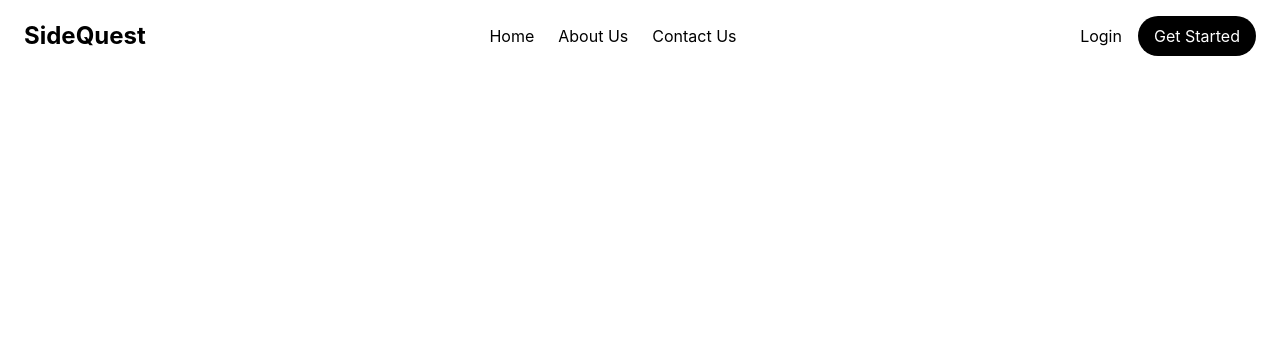
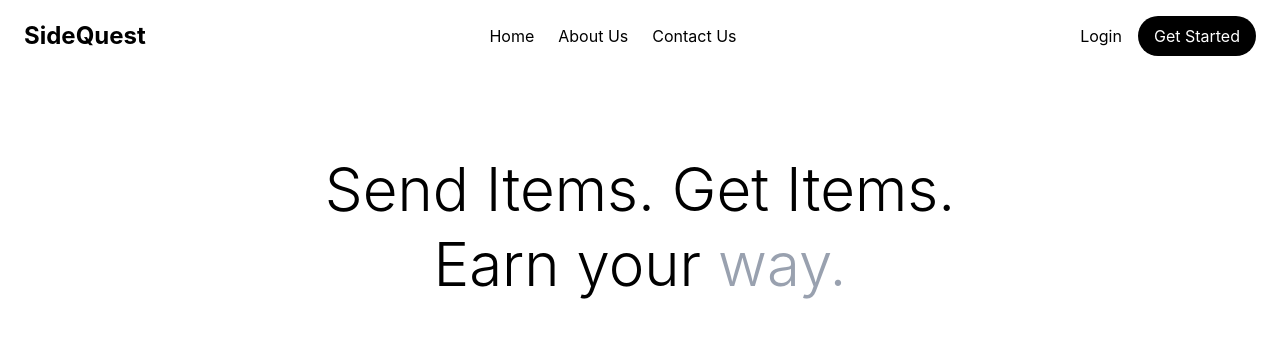
Before and after one commit to TheBaby1/side-quest, a React (Vite) app in the folder client/: page / in a window 1280 px wide. Shown: the top 338 px of the page. Built offline with nearby package versions, Linux system fonts and the light colour scheme.

Commit message:
added hero section

```diff
--- a/client/src/components/headers/LandingPageHeader.jsx
+++ b/client/src/components/headers/LandingPageHeader.jsx
@@ -15,7 +15,6 @@ const LandingPageHeader = () => {
                     <LoginButton/>
                     <GetStartedButton/>
                 </div>
-
             </header>
         </>
     );
--- /dev/null
+++ b/client/src/components/sections/LandingPageHero.jsx
@@ -0,0 +1,15 @@
+const LandingPageHero = () => {
+    return(
+        <>
+            <section className="w-full flex justify-center items-center py-20">
+                <h1 className="text-6xl font-light text-center leading-tight">
+                    <span className="block">Send Items. Get Items.</span>
+                    <span>Earn your</span>
+                    <span className="text-gray-400"> way.</span>
+                </h1>
+            </section>
+        </>
+    );
+}
+
+export default LandingPageHero;
--- a/client/src/pages/LandingPage.jsx
+++ b/client/src/pages/LandingPage.jsx
@@ -1,12 +1,15 @@
 import LandingPageHeader from "../components/headers/LandingPageHeader";
+import LandingPageHero from "../components/sections/LandingPageHero";
 
 const LandingPage = () => {
     return(
         <>
-            <LandingPageHeader></LandingPageHeader>
-
+            <LandingPageHeader/>
+            <main>
+                <LandingPageHero/>
+            </main>
         </>
     );
 }
 
-export default LandingPage
+export default LandingPage;
```
